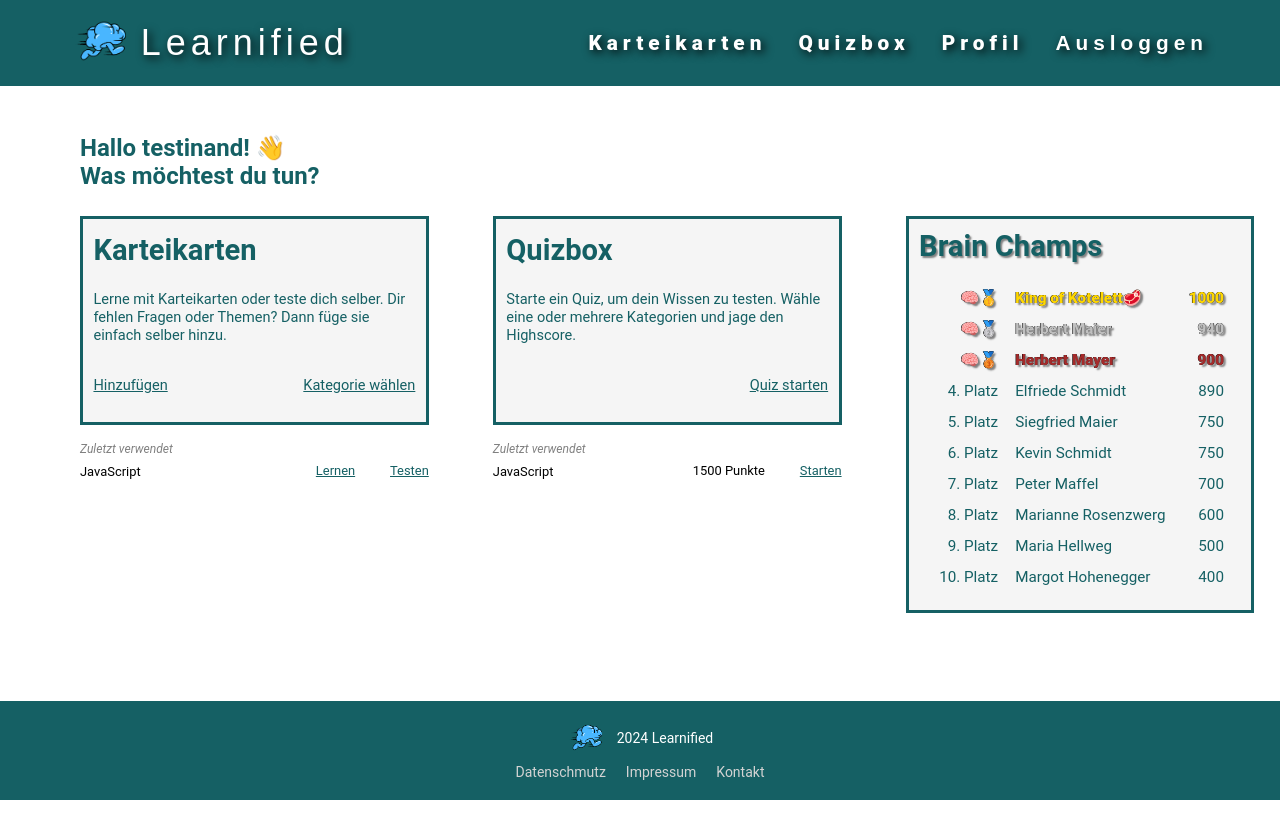
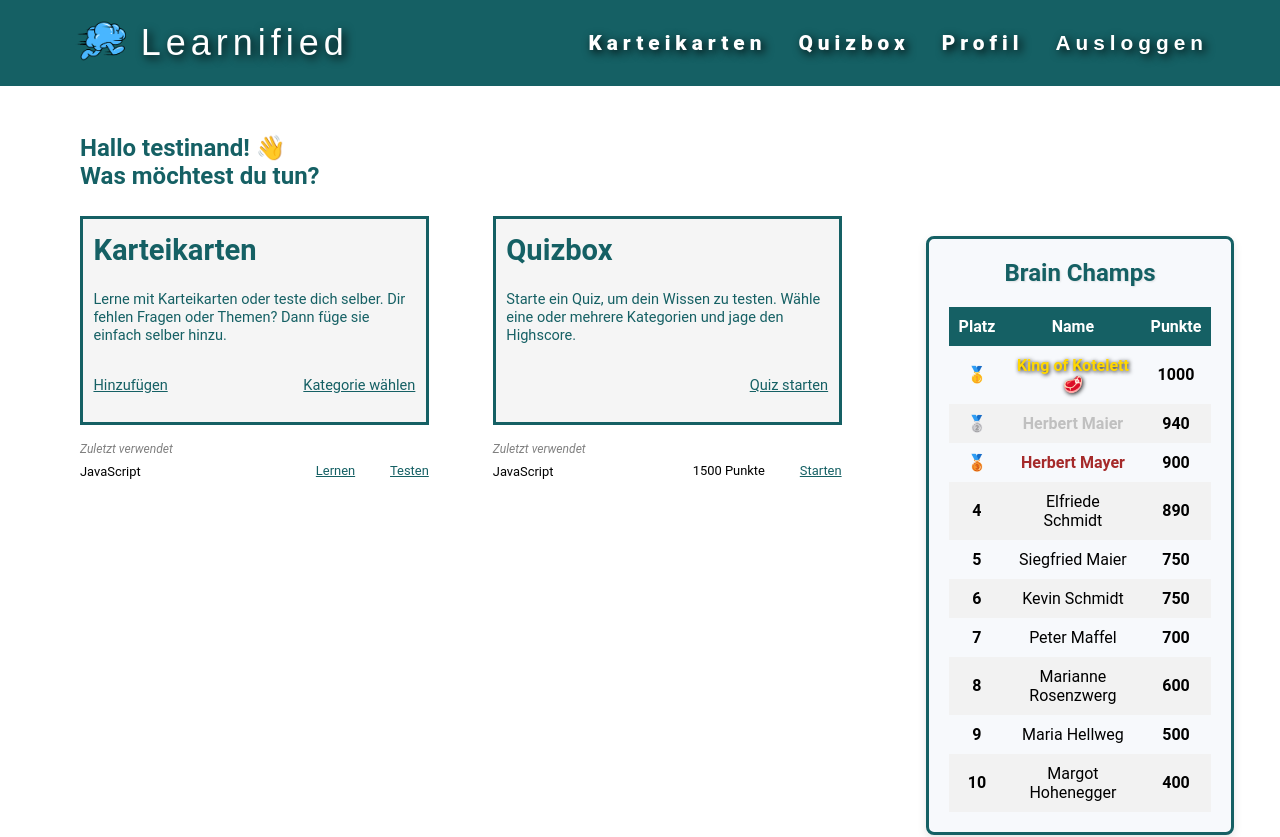
Before and after one commit to coding-bootcamps-eu/final-project-2024-08-learn-app, a Vue app: page / in a window 1280 px wide. Shown: the top 837 px of the page. Before the commit the page ends 800 px from the top, so only its background shows below. Built offline with nearby package versions, Linux system fonts and the light colour scheme; a web font is replaced by a local one.

Commit message:
change the logic and Design from the Leaderboard

```diff
--- a/src/components/LeaderBoard.vue
+++ b/src/components/LeaderBoard.vue
@@ -1,147 +1,158 @@
 <template>
-  <div class="board-container" >
+  <div class="board-container">
     <section class="leader-board-wrapper">
       <h1 class="leader-header">{{ leaderBoardHeader }}</h1>
       <table>
         <thead>
-        <tr></tr>
+          <tr>
+            <th>Platz</th>
+            <th>Name</th>
+            <th>Punkte</th>
+          </tr>
         </thead>
         <tbody>
-        <tr v-for="(leader, index) in boardLeaders" :key="leader.name">
-          <td v-if="index === 0" class="tab-num one">🧠🥇</td>
-          <td v-if="index === 0" class="tab-name one">{{ leader.name }}</td>
-          <td v-if="index === 0" class="tab-points one">{{ leader.punkte }}</td>
-          <td v-if="index === 1" class="tab-num two">🧠🥈</td>
-          <td v-if="index === 1" class="tab-name two">{{ leader.name }}</td>
-          <td v-if="index === 1" class="tab-points two">{{ leader.punkte }}</td>
-          <td v-if="index === 2" class="tab-num three">🧠🥉</td>
-          <td v-if="index === 2" class="tab-name three">{{ leader.name }}</td>
-          <td v-if="index === 2" class="tab-points three">{{ leader.punkte }}</td>
-          <td v-if="index > 2" class="tab-num">{{ index + 1 }}. Platz</td>
-          <td v-if="index > 2" class="tab-name">{{ leader.name }}</td>
-          <td v-if="index > 2" class="tab-points">{{ leader.punkte }}</td>
+          <tr
+            v-for="(leader, index) in boardLeaders"
+            :key="leader.name"
+            :class="{ top1: index === 0, top2: index === 1, top3: index === 2 }"
+          >
+            <td class="tab-num">
+              <span v-if="index === 0">🥇</span>
+              <span v-else-if="index === 1">🥈</span>
+              <span v-else-if="index === 2">🥉</span>
+              <span v-else>{{ index + 1 }}</span>
+            </td>
+            <td class="tab-name">{{ leader.name }}</td>
+            <td class="tab-points">{{ leader.punkte }}</td>
           </tr>
         </tbody>
       </table>
-    <h1></h1>
     </section>
   </div>
 </template>
-
-
-<style>
-.board-container{
-  container-type:inline-size;
-}
-
-.leader-board-wrapper {
-  display: flex;
-  flex-direction: column;
-  align-items: center;
-  color: var(--clr-green-dark);
-  background-color: rgb(245, 245, 245);
-  border: 3px solid var(--clr-green-dark);
-  padding: 3cqw;
-  /* margin: 0 2vw 3vw 2vw; */
-}
-
-.leader-header {
-  font-size: calc(1rem + (160 - 1) * ((100cqw - 200px) / (2000 - 200)));
-  text-shadow: .5cqw .5cqw .5cqw gray;
-  font-weight: 600;
-  align-self: flex-start;
-}
-
-table {
-  table-layout:fixed;
-  font-size: calc(0.5rem + (88 - 0.5) * ((100cqw - 200px) / (2000 - 200)));
-  border-spacing: 5cqw 4cqw;
-}
-
-.one,
-.two,
-.three {
-  text-shadow:
-    .7cqw .7cqw .5cqw gray,
-    -0.1cqw -0.1cqw black,
-    0.1cqw 0.1cqw black;
-  font-weight: 800;
-}
-
-.one {
-  color: gold;
-}
-
-.two {
-  color: silver;
-}
-
-.three {
-  color: brown;
-}
-
-.tab-name {
-  width:48cqw;
-  text-align: left;
-}
-
-.tab-points {
-  text-align: right;
-}
-
-
-.tab-num {
-  width: 19cqw;
-  text-align: right;
-}
-
-@media (max-width: 480px) {
-  .leader-board-wrapper {
-    color: white;
-    background-color: var(--clr-green-dark);
-  }
-
-  .leader-header{
-    text-shadow: none;
-  }
-.three{
-  color:burlywood;
-}
-  .one,
-  .two,
-  .three {
-    text-shadow: none;
-    font-weight: 600;
-  }
-}
-</style>
 
 <script>
 export default {
   data() {
     return {
       boardLeaders: [
-        { name: 'King of Kotelett🥩', punkte: '1000' },
-        { name: 'Herbert Maier', punkte: '940' },
-        { name: 'Herbert Mayer', punkte: '900' },
-        { name: 'Elfriede Schmidt', punkte: '890' },
-        { name: 'Siegfried Maier', punkte: '750' },
-        { name: 'Kevin Schmidt', punkte: '750' },
-        { name: 'Peter Maffel', punkte: '700' },
-        { name: 'Marianne Rosenzwerg', punkte: '600' },
-        { name: 'Maria Hellweg', punkte: '500' },
-        { name: 'Margot Hohenegger', punkte: '400' },
+        { name: 'King of Kotelett🥩', punkte: 1000 },
+        { name: 'Herbert Maier', punkte: 940 },
+        { name: 'Herbert Mayer', punkte: 900 },
+        { name: 'Elfriede Schmidt', punkte: 890 },
+        { name: 'Siegfried Maier', punkte: 750 },
+        { name: 'Kevin Schmidt', punkte: 750 },
+        { name: 'Peter Maffel', punkte: 700 },
+        { name: 'Marianne Rosenzwerg', punkte: 600 },
+        { name: 'Maria Hellweg', punkte: 500 },
+        { name: 'Margot Hohenegger', punkte: 400 },
       ],
     }
   },
   props: {
     leaderBoardHeader: {
       type: String,
-    },
-
-    targetLeft: {
-      type: String,
+      default: 'Leaderboard',
     },
   },
 }
 </script>
+
+<style scoped>
+.board-container {
+  display: flex;
+  justify-content: center;
+  padding: 20px;
+}
+
+.leader-board-wrapper {
+  width: 100%;
+  max-width: 800px;
+  background-color: #f7f9fc;
+  border: 3px solid var(--clr-green-dark);
+  border-radius: 8px;
+  box-shadow: 0 4px 10px rgba(0, 0, 0, 0.1);
+  padding: 20px;
+}
+
+.leader-header {
+  font-size: 1.5rem;
+  text-align: center;
+  margin-bottom: 20px;
+  color: var(--clr-green-dark);
+  font-weight: bold;
+  text-shadow: 1px 1px 2px rgba(0, 0, 0, 0.1);
+}
+
+table {
+  width: 100%;
+  border-collapse: collapse;
+}
+
+thead th {
+  text-align: center;
+  font-size: 1rem;
+  padding: 10px;
+  background-color: var(--clr-green-dark);
+  color: white;
+}
+
+tbody tr {
+  transition: background-color 0.3s ease;
+}
+
+tbody tr:hover {
+  background-color: rgba(0, 128, 0, 0.1);
+}
+
+tbody tr:nth-child(even) {
+  background-color: #f2f2f2;
+}
+
+tbody tr td {
+  padding: 10px;
+  text-align: center;
+  vertical-align: middle;
+}
+
+.tab-num {
+  text-align: center;
+  font-weight: bold;
+}
+
+.tab-name {
+  text-align: center;
+}
+
+.tab-points {
+  text-align: center;
+  font-weight: bold;
+}
+
+.top1 .tab-name {
+  font-weight: bold;
+  color: gold;
+  text-shadow: 1px 1px 4px rgba(0, 0, 0, 0.9);
+}
+
+.top2 .tab-name {
+  font-weight: bold;
+  color: silver;
+}
+
+.top3 .tab-name {
+  font-weight: bold;
+  color: brown;
+}
+
+/* MOBIL SIZE */
+@media (max-width: 480px) {
+  table {
+    font-size: 0.8rem;
+  }
+
+  .leader-header {
+    font-size: 1.2rem;
+  }
+}
+</style>
```
Lines whose indentation alone changed are shown as unchanged.
